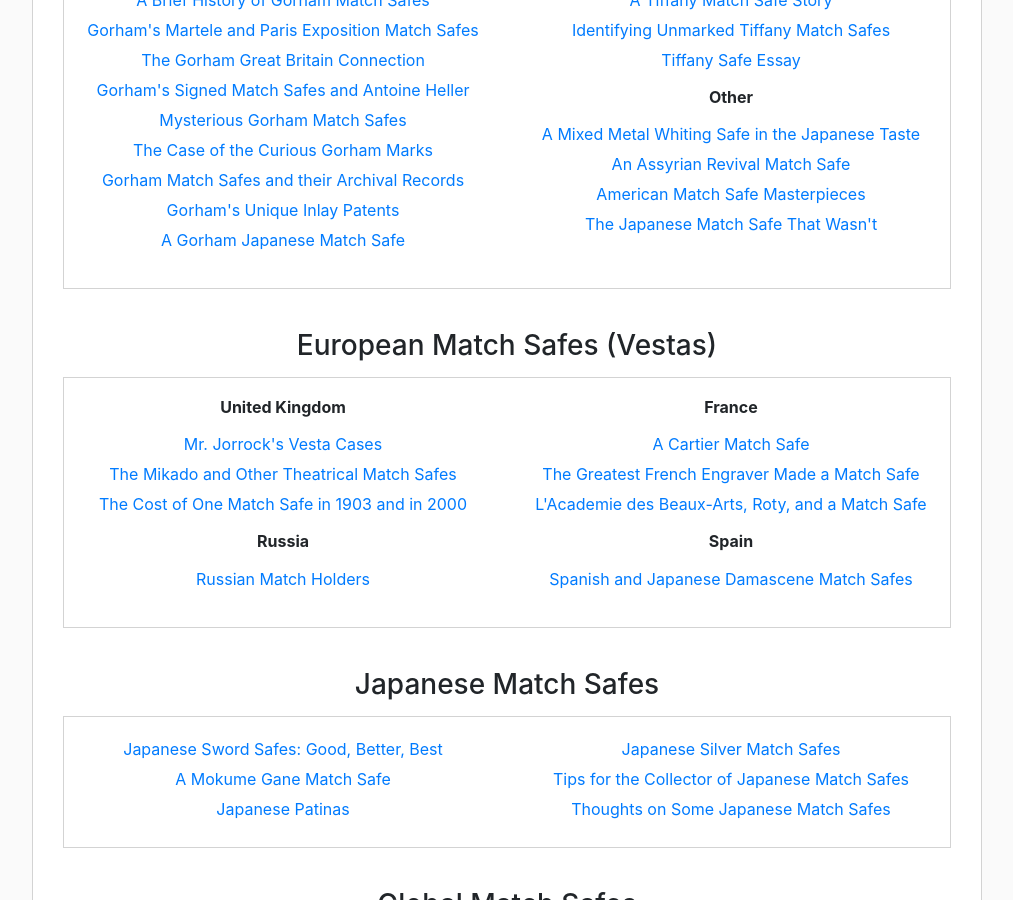
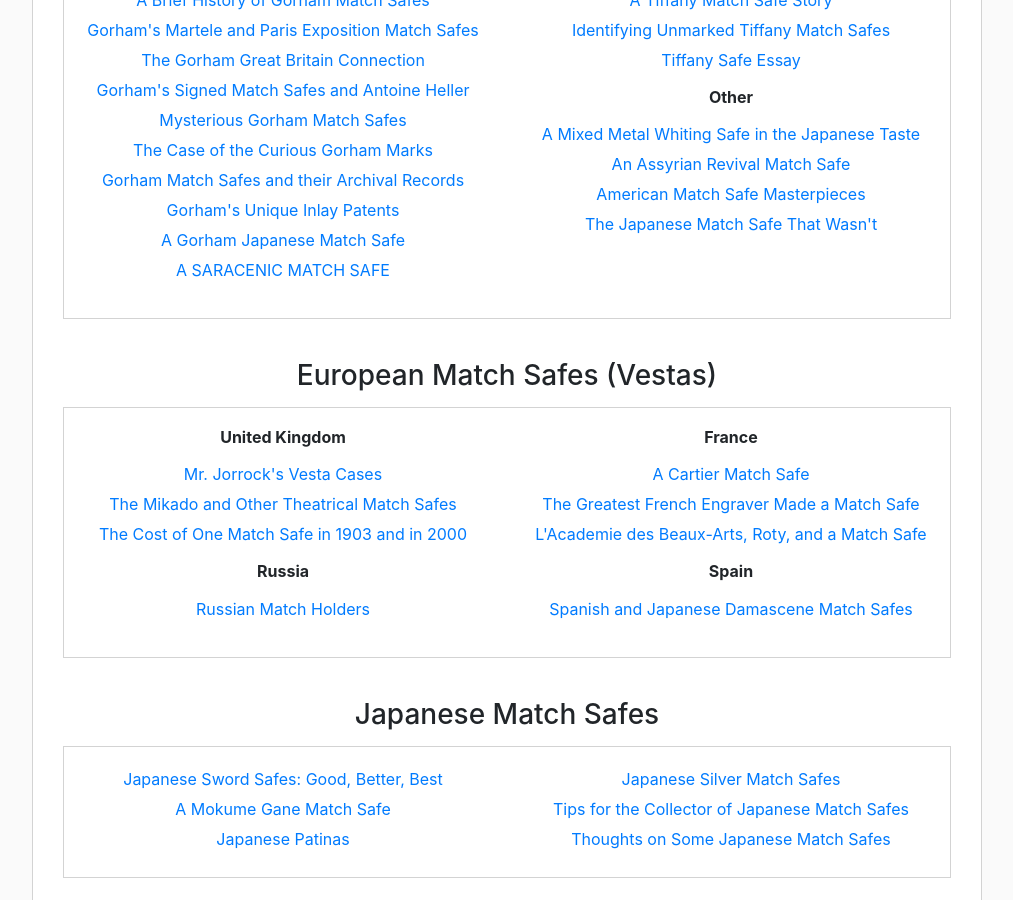
Before and after one commit to neilshapiro/MatchSafeScholar, a Jekyll site: the page built from works.html, in a window 1280 px wide and 900 px high, scrolled down 646 px. Shown: the whole window, without its empty margins (228-1241 px from the left). Built offline with Jekyll 4.4.1, drawn with Linux system fonts in a browser that asks for light colours.

Commit message:
Update Articles “american_section”

```diff
--- a/_data/articles/american.json
+++ b/_data/articles/american.json
@@ -35,6 +35,10 @@
     {
       "path": "/assets/pdfs/articles/gorham-japanese-match-safe.pdf",
       "title": "A Gorham Japanese Match Safe"
+    },
+    {
+      "title": "A SARACENIC MATCH SAFE",
+      "path": "/assets/pdfs/articles/a-saracenic-match-safe.docx"
     }
   ],
   "tiffany": [
```
Also changed, not shown: 1 other file.
